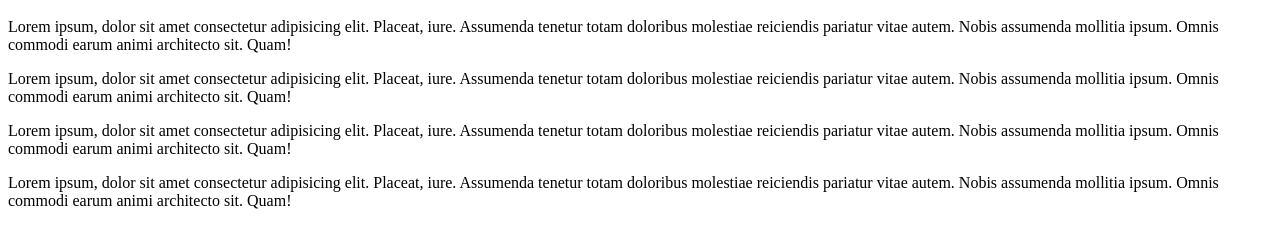
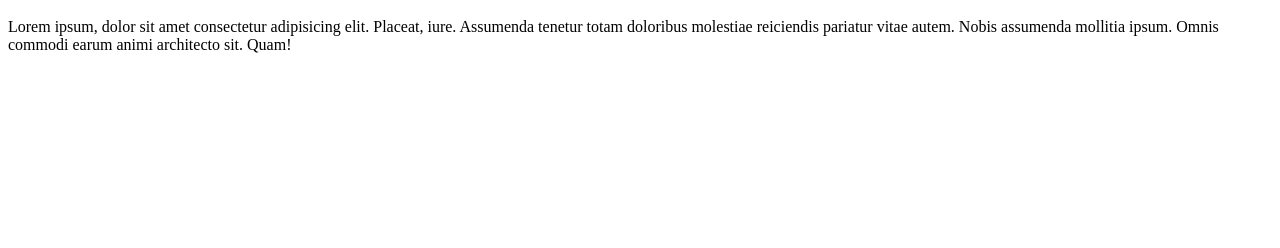
Before and after one commit to AmanKiya/landingpage, a plain HTML site: page index.html in a window 1280 px wide. Shown: the part 48-296 px from the top of the page. Drawn offline with Linux system fonts and the light colour scheme.

Commit message:
some changes added

```diff
--- a/index.html
+++ b/index.html
@@ -7,9 +7,5 @@
 <body>
     <h1>ALX Landing page project</h1>
     <p>Lorem ipsum, dolor sit amet consectetur adipisicing elit. Placeat, iure. Assumenda tenetur totam doloribus molestiae reiciendis pariatur vitae autem. Nobis assumenda mollitia ipsum. Omnis commodi earum animi architecto sit. Quam!</p>
-    <p>Lorem ipsum, dolor sit amet consectetur adipisicing elit. Placeat, iure. Assumenda tenetur totam doloribus molestiae reiciendis pariatur vitae autem. Nobis assumenda mollitia ipsum. Omnis commodi earum animi architecto sit. Quam!</p>
-    <p>Lorem ipsum, dolor sit amet consectetur adipisicing elit. Placeat, iure. Assumenda tenetur totam doloribus molestiae reiciendis pariatur vitae autem. Nobis assumenda mollitia ipsum. Omnis commodi earum animi architecto sit. Quam!</p>
-    <p>Lorem ipsum, dolor sit amet consectetur adipisicing elit. Placeat, iure. Assumenda tenetur totam doloribus molestiae reiciendis pariatur vitae autem. Nobis assumenda mollitia ipsum. Omnis commodi earum animi architecto sit. Quam!</p>
-
-</body>
+ </body>
 </html>
```
Also changed, not shown: 1 other file.
